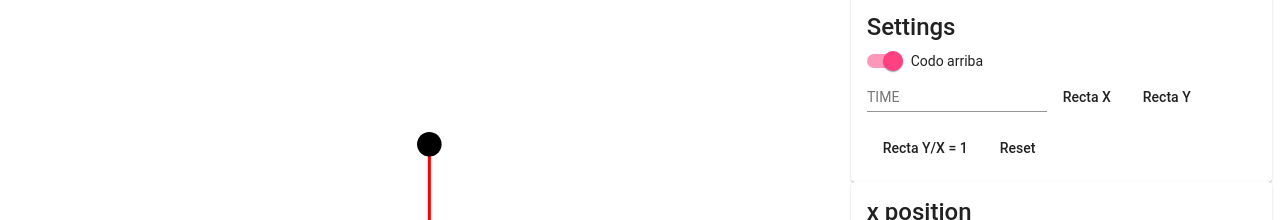
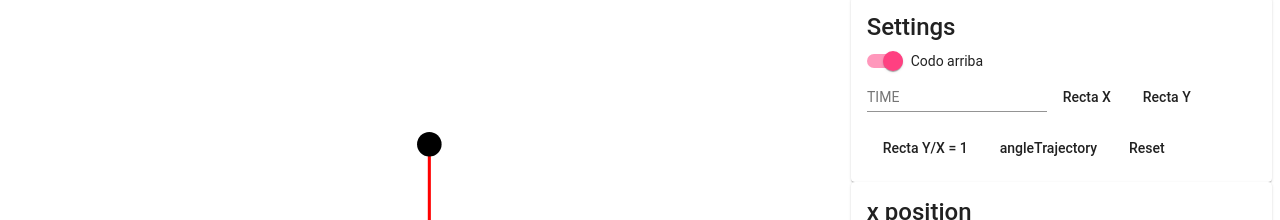
Before and after one commit to puedesleerlo/roboticArm, an Angular app: page / in a window 1280 px wide. Shown: the part 75-295 px from the top of the page. Built offline with nearby package versions, Linux system fonts and the light colour scheme; no server answers.

Commit message:
angle trajectories

```diff
--- a/src/app/app.component.html
+++ b/src/app/app.component.html
@@ -16,6 +16,7 @@
               <button mat-button (click)="xRect(time.value)">Recta X</button>
               <button mat-button (click)="yRect(time.value)">Recta Y</button>
               <button mat-button (click)="yequalx(time.value)">Recta Y/X = 1</button>
+              <button mat-button (click)="angleTrajectory(time.value)">angleTrajectory</button>
               <button mat-button (click)="reset()">Reset</button>
   </mat-card-content>
 </mat-card>
--- a/src/app/app.component.ts
+++ b/src/app/app.component.ts
@@ -104,6 +104,7 @@ export class AppComponent implements OnInit {
     theta2 =  Math.acos(theta2)
     if(!theta2) theta2 = 0
     let angle = this.toDegrees(this.togleNumber*theta2)
+
     return angle
   }
   get baseAngle() {
@@ -128,26 +129,48 @@ export class AppComponent implements OnInit {
   }
   xRect(time) {
     var xrec = setInterval(() => {
-      console.log("d")
+
       this.x = this.x - 1
+      var message = this.returnMessage()
+      this.client.send(message)
       if(this.x < 4) clearInterval(xrec)
     }, time)
   }
   yRect(time) {
     var yrec = setInterval(() => {
-      console.log("d")
+
       this.y = this.y - 1
+      var message = this.returnMessage()
+      this.client.send(message)
       if(this.y < -10) clearInterval(yrec)
     }, time)
   }
   yequalx(time) {
     var yx = setInterval(() => {
-      console.log("d")
+
       this.x = this.x - 1
       this.y = this.x
+      var message = this.returnMessage()
+      this.client.send(message)
       if(this.x < 4) clearInterval(yx)
     }, time)
   }
+  angleTrajectory(time) {
+    var yx = setInterval(() => {
+
+      this.efectorAngle = this.efectorAngle + 1
+      this.baseAngle = this.baseAngle + 1
+      var message = this.returnMessage()
+      this.client.send(message)
+      if(this.efectorAngle > 120) clearInterval(yx)
+      if(this.baseAngle > 120) clearInterval(yx)
+    }, time)
+  }
+
+  returnMessage() {
+    return '{"move": {"baseAngle": ' + this.baseAngle + ', "efectorAngle":' + this.efectorAngle + ' }}'
+  }
+
   reset() {
     this.x = this.a1 + this.a2
     this.y = 0
```
